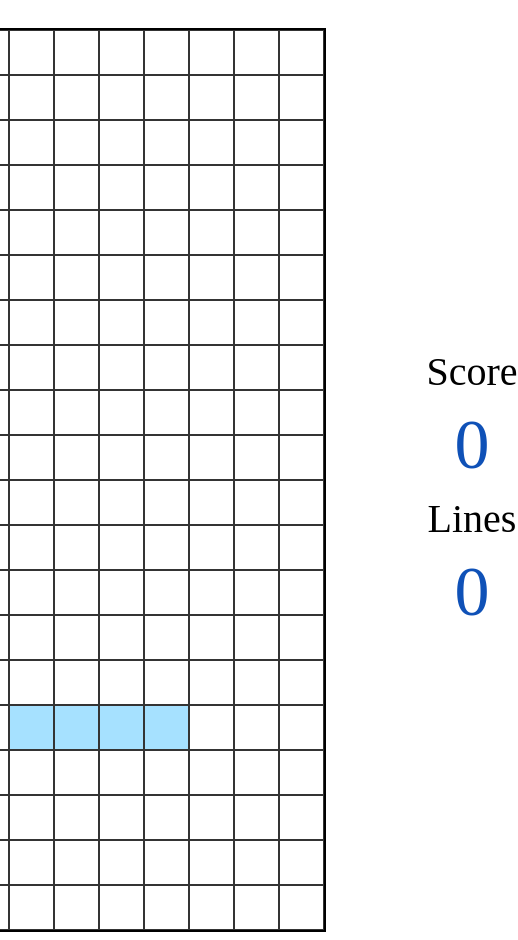
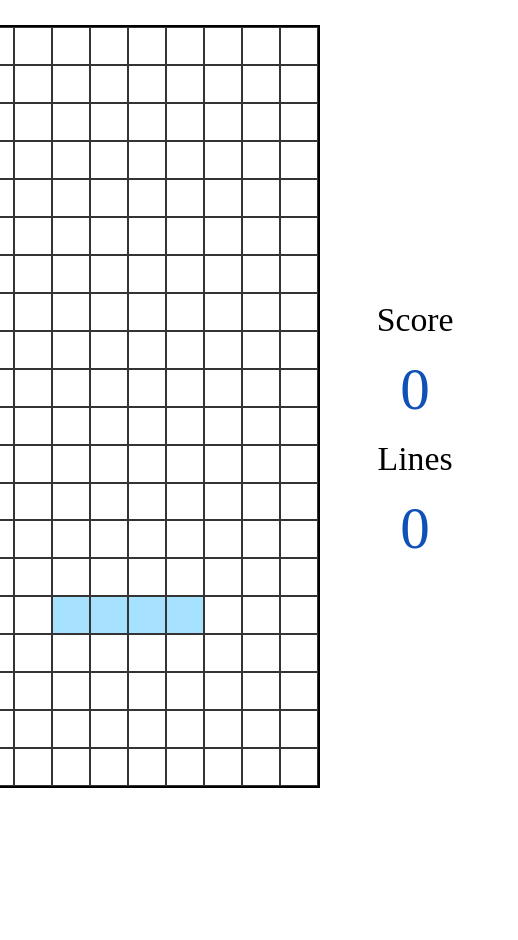
Before and after one commit to tkim1302/tetris-vanilla-js, a website built with Vite: page index.html in a window 390 px wide. Shown: the whole page, 518 px wide, since content can reach past the window. After the commit the page ends 844 px from the top, so only its background shows below. Built offline with nearby package versions, Linux system fonts and the light colour scheme.

Commit message:
design: edit css to make layout responsive for different screen sizes

```diff
--- a/index.html
+++ b/index.html
@@ -4,7 +4,7 @@
     <meta charset="UTF-8" />
     <link rel="icon" type="image/svg+xml" href="/vite.svg" />
     <meta name="viewport" content="width=device-width, initial-scale=1.0" />
-    <title>Vite App</title>
+    <title>Tetris</title>
   </head>
   <body>
     <div id="grid-container"></div>
--- a/src/css/style.css
+++ b/src/css/style.css
@@ -1,39 +1,40 @@
 body {
   display: flex;
   justify-content: center;
-  gap: 100px;
+  gap: 8vw;
 }
 
 #grid-container {
   display: grid;
-  grid-template-rows: repeat(20, 45px);
-  grid-template-columns: repeat(10, 45px);
+  grid-template-rows: repeat(20, calc(90vh / 20));
+  grid-template-columns: repeat(10, calc(90vh / 20));
   border: 2px solid #000000;
-  width: 450px;
-  margin-top: 20px;
+  width: calc(90vh / 20 * 10);
+  height: 90vh;
+  margin-top: 2vh;
 }
 
 #status-board {
   display: flex;
   flex-direction: column;
   align-items: center;
-  margin-top: 50px;
-  gap: 20px;
-  width: 260px;
+  margin: 3vh 0 0 3vh;
+  width: 30vw;
+  height: 90vh;
 }
 
 #notification {
-  font-size: 60px;
+  font-size: 8vh;
   color: #ff333e;
-  min-width: 50px;
-  min-height: 80px;
+  max-width: 90%;
+  min-height: 12%;
   white-space: nowrap;
 }
 
 #rotation-error-message {
-  font-size: 20px;
-  min-width: 50px;
-  min-height: 30px;
+  font-size: 2vh;
+  min-width: 8%;
+  min-height: 4%;
   font-weight: bold;
 }
 
@@ -41,7 +42,7 @@ body {
   display: flex;
   flex-direction: column;
   align-items: center;
-  gap: 10px;
+  gap: 1rem;
 }
 
 #score-container p {
@@ -50,12 +51,12 @@ body {
 
 #score-text,
 #lines-text {
-  font-size: 40px;
+  font-size: 4vh;
 }
 
 #score,
 #lines {
-  font-size: 70px;
+  font-size: 7vh;
   color: #0f51b7;
 }
 
```
